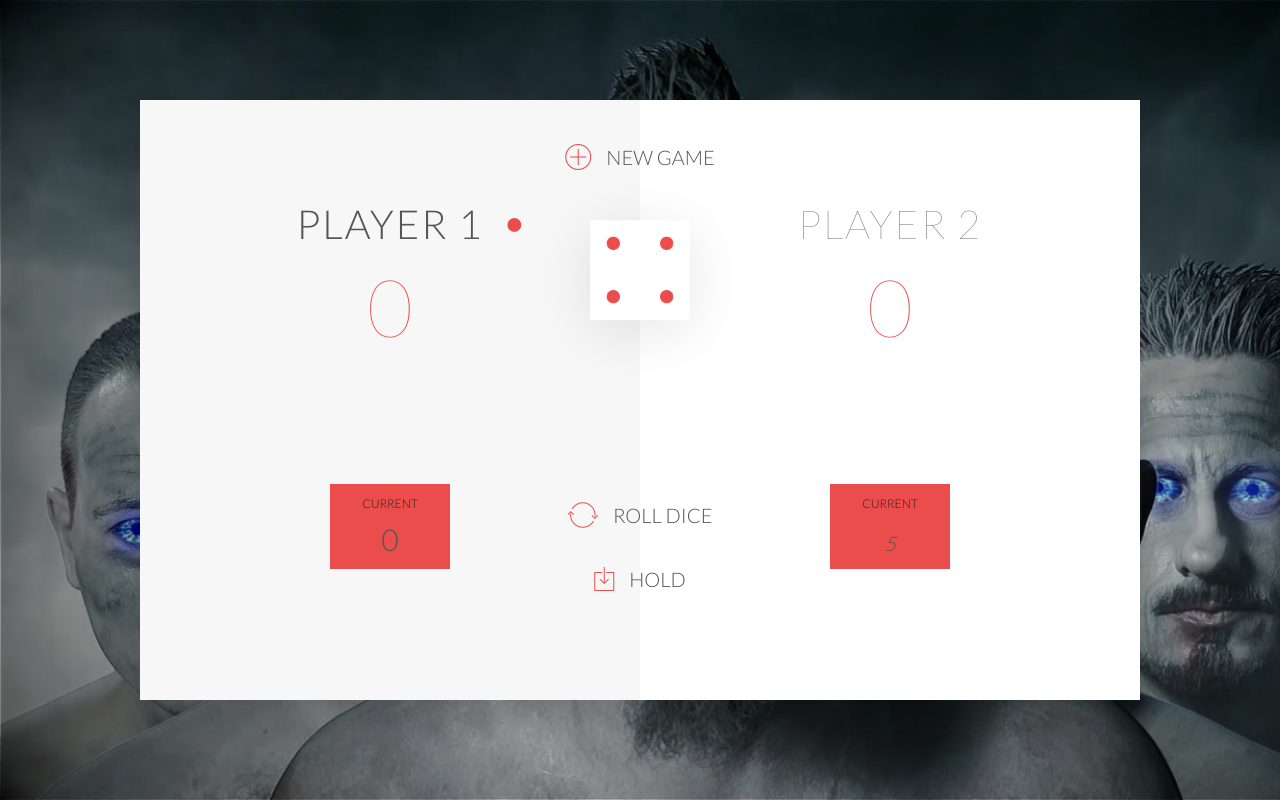
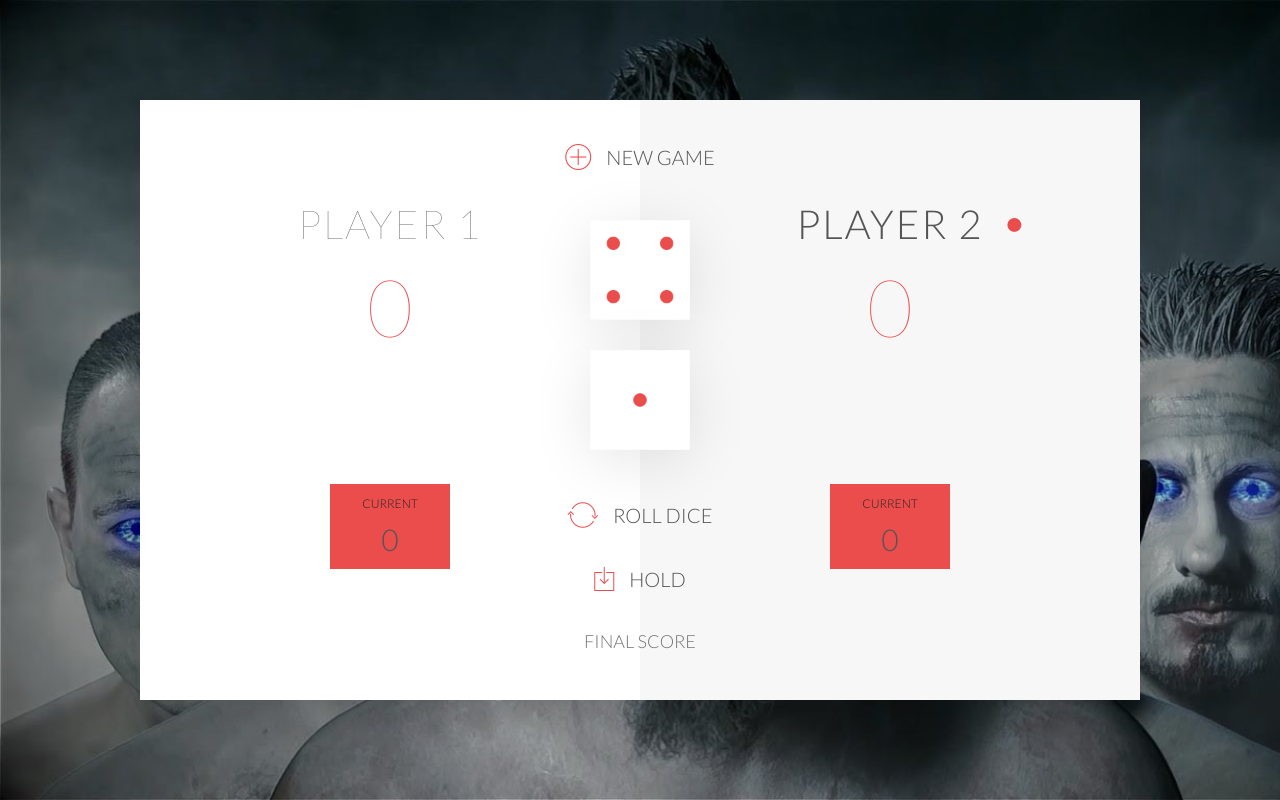
Before and after one commit to Ahmed-Maruf/DiceGame, a plain HTML site: page index.html in a window 1280 px wide. Both pictures are taken after a click on the button "ROLL DICE". Drawn offline with nearby package versions, Linux system fonts and the light colour scheme.

Commit message:
finalFininsh

```diff
--- a/css/style.css
+++ b/css/style.css
@@ -18,6 +18,7 @@
 }
 
 */
+
 *{
     margin:0;
     padding:0;
@@ -32,6 +33,25 @@
     font-weight: 300;
     transition: background-color 0.3s, color 0.3s;
 }
+
+.final-score {
+    position: absolute;
+    left: 50%;
+    transform: translateX(-50%);
+    top: 520px;
+    color: #555;
+    font-size: 18px;
+    font-family: 'Lato';
+    text-align: center;
+    padding: 10px;
+    width: 160px;
+    text-transform: uppercase;
+}
+
+.final-score:focus{
+    outline: none;
+}
+
 .active .player-name {
     font-weight: 300;
 }
--- a/index.html
+++ b/index.html
@@ -13,7 +13,7 @@
 	</head>
 	<body>
 
-	<div class="wrapper clearfix">
+	<div class="wrapper clearfix" id="monkey">
 		<div class="player-0-panel active">
 			<div class="player-name" id="name-0">Player1</div>
 			<div class="player-score" id="score-0">43</div>
@@ -36,9 +36,11 @@
 		<button class="btn-roll"><i class="ion-ios-loop"></i>Roll Dice</button>
 		<button class="btn-hold"><i class="ion-ios-download-outline"></i>Hold</button>
 
-	<!--	<input type="text" placeholder="Final Score" class="final-score">-->
+		<input type="text" placeholder="Final Score" class="final-score">
 
 		<img src="image/dice-5.png" alt="Dice" class="dice" id="dice-1">
+
+		<img src="image/dice-5.png" alt="Dice" class="dice" id="dice-2">
 
 	</div>
 	<script src="js/script.js">
--- a/js/script.js
+++ b/js/script.js
@@ -3,19 +3,21 @@
 
 
 
-var scores, roundScore, activePlayer, gameOn;
-
+var scores, roundScore, activePlayer, gameOn, prevDice;
+var holdDice = document.getElementById('dice-1');
+var holdDice1 = document.getElementById('dice-2');
 
 function  init() {
 	scores = [0,0];
-	roundScore = activePlayer = gameOn = 1;
+	roundScore = activePlayer = prevDice = 0;
+	gameOn = 1;
 
 	/*
 	document.querySelector('#current-'+activePlayer).textContent = dice;*/
 
 	/*var hold = document.querySelector('#score-0').textContent;*/
-
-	document.querySelector('.dice').style.display = 'none';
+	document.getElementById('dice-1').style.display = 'none';
+	document.getElementById('dice-2').style.display = 'none';
 	document.getElementById('name-0').textContent = 'Player 1';
 	document.getElementById('name-1').textContent = 'Player 2';
 	document.getElementById('score-0').textContent = '0';
@@ -32,6 +34,19 @@ function  init() {
 
 init();
 
+
+function dry(pos) {
+
+	if(pos==1){
+		holdDice.style.display = 'block';
+		holdDice1.style.display = 'block';
+	}
+	else{
+		holdDice.style.display = 'none';
+		holdDice1.style.display = 'none';
+	}
+
+}
 document.querySelector('.btn-roll').addEventListener('click', function () {
 
 
@@ -39,18 +54,18 @@ document.querySelector('.btn-roll').addEventListener('click', function () {
 	{
 		//1. A randon number
 		var dice = Math.floor(Math.random()*6)+1;
+		var dice1 = Math.floor(Math.random()*6)+1;
+		//2. Display the result
+		holdDice.src = 'image/dice-' + dice + '.png';
+		holdDice1.src = 'image/dice-' + dice1 + '.png';
+		dry(1);
+		//3. Update the round score If the rolled number is not a 1!!!
 
-		var holdDice = document.querySelector('.dice');
-		//2. Display the result
 
-		holdDice.style.display = 'block';
-		holdDice.src = 'image/dice-' + dice + '.png';
-
-		//3. Update the round score If the rolled number is not a 1!!!
-		if(dice>1){
+		if(dice!==1 && dice1!==1){
 			// Add Score
 
-			roundScore +=dice;
+			roundScore +=(dice+dice1);
 			document.querySelector('#current-'+activePlayer).innerHTML='<em>' + roundScore + '</em>';
 		}
 		else{
@@ -60,7 +75,9 @@ document.querySelector('.btn-roll').addEventListener('click', function () {
 			movePlayer();
 
 		}
+
 	}
+
 	else{
 
 	}
@@ -81,14 +98,22 @@ document.querySelector('.btn-hold').addEventListener('click', function () {
 		//2. Update the UI
 
 		document.querySelector('#score-'+activePlayer).textContent = scores[activePlayer];
-		if(scores[activePlayer]>=10){
+
+		var input = document.querySelector('.final-score').value;
+		if(input != null){
+
+		}
+		else {
+			input = 100;
+		}
+		if(scores[activePlayer]>=input){
 			//alert('MOre than ten!!!');
 			document.querySelector('#name-'+activePlayer).textContent = 'Winner!';
-			document.querySelector('.dice').style.display = 'none';
+			dry(0);
 			document.querySelector('.player-'+activePlayer+'-panel').classList.add('winner');
 			document.querySelector('.player-'+activePlayer+'-panel').classList.remove('active');
 			gameOn = 0;
-			document.querySelector('')
+
 		}
 		else{
 
@@ -107,6 +132,7 @@ function movePlayer() {
 	roundScore = 0;
 	document.querySelector('.player-0-panel').classList.toggle('active');
 	document.querySelector('.player-1-panel').classList.toggle('active');
-	document.querySelector('.dice').style.display = 'none';
+
+	dry(1);
 
 }
```
